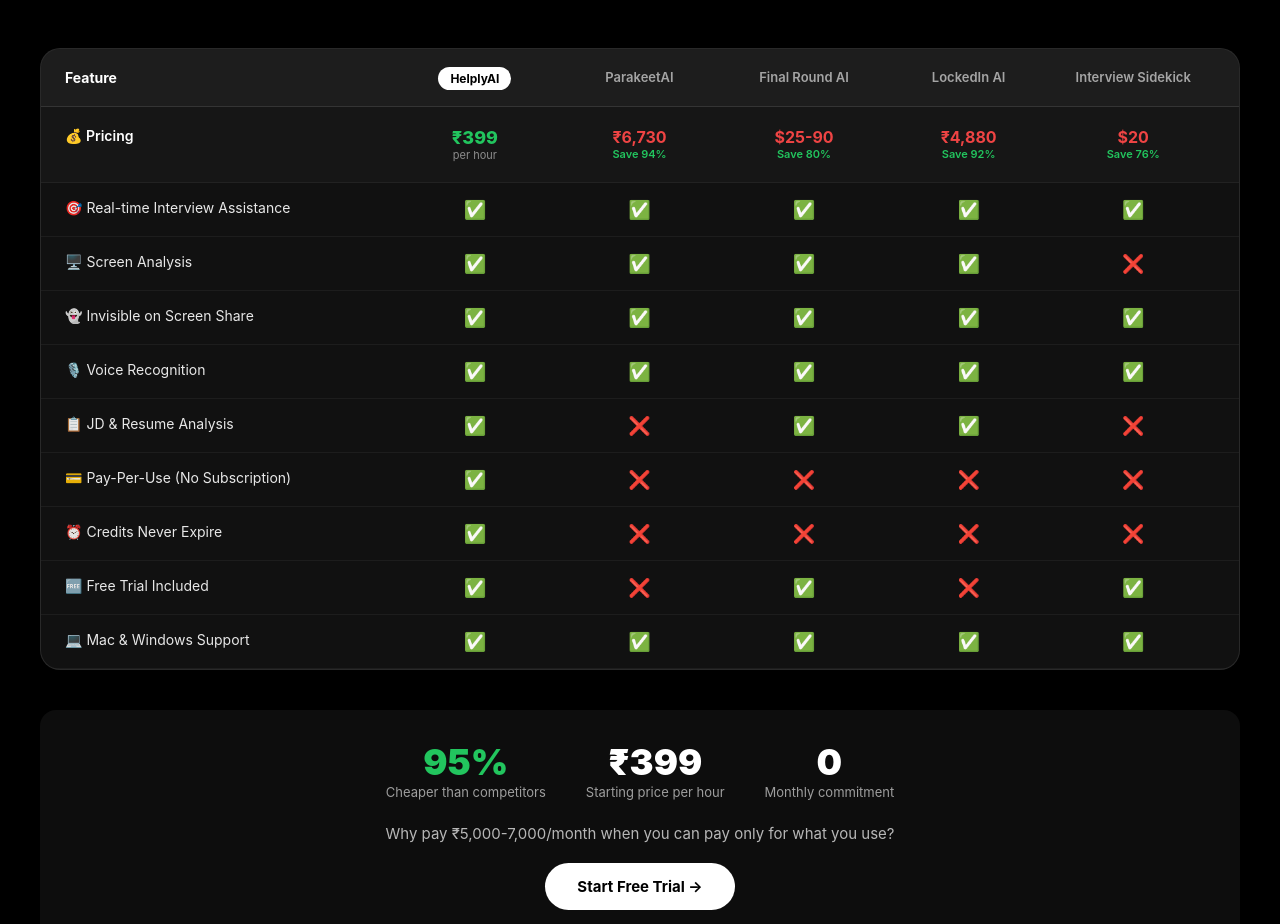
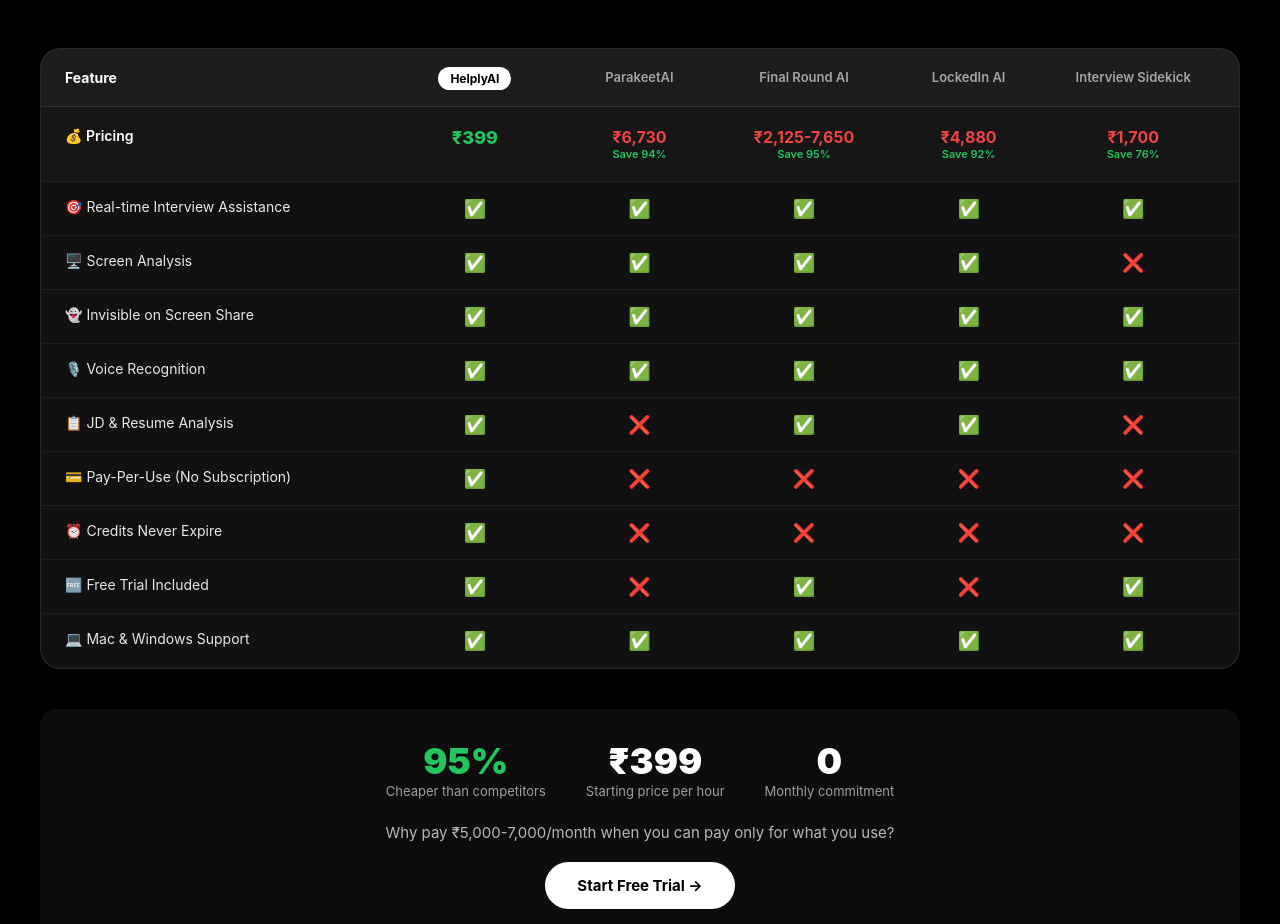
Before and after one commit to jos1996/AIAstent-Web, a React (Vite) app: page / in a window 1280 px wide. Shown: the part 3945-4869 px from the top of the page. Built offline with nearby package versions, Linux system fonts and the light colour scheme; no server answers.

Commit message:
Update pricing: Remove 'per hour' text, convert all USD prices to INR

```diff
--- a/src/pages/HomePage.tsx
+++ b/src/pages/HomePage.tsx
@@ -981,22 +981,21 @@ export default function HomePage() {
               <div style={{ color: '#fff', fontSize: 14, fontWeight: 600 }}>💰 Pricing</div>
               <div style={{ textAlign: 'center' }}>
                 <span style={{ color: '#22c55e', fontSize: 18, fontWeight: 800 }}>₹399</span>
-                <span style={{ color: 'rgba(255,255,255,0.5)', fontSize: 11, display: 'block' }}>per hour</span>
               </div>
               <div style={{ textAlign: 'center' }}>
                 <span style={{ color: '#ef4444', fontSize: 16, fontWeight: 700 }}>₹6,730</span>
                 <span style={{ color: '#22c55e', fontSize: 11, display: 'block', fontWeight: 600 }}>Save 94%</span>
               </div>
               <div style={{ textAlign: 'center' }}>
-                <span style={{ color: '#ef4444', fontSize: 16, fontWeight: 700 }}>$25-90</span>
-                <span style={{ color: '#22c55e', fontSize: 11, display: 'block', fontWeight: 600 }}>Save 80%</span>
+                <span style={{ color: '#ef4444', fontSize: 16, fontWeight: 700 }}>₹2,125-7,650</span>
+                <span style={{ color: '#22c55e', fontSize: 11, display: 'block', fontWeight: 600 }}>Save 95%</span>
               </div>
               <div style={{ textAlign: 'center' }}>
                 <span style={{ color: '#ef4444', fontSize: 16, fontWeight: 700 }}>₹4,880</span>
                 <span style={{ color: '#22c55e', fontSize: 11, display: 'block', fontWeight: 600 }}>Save 92%</span>
               </div>
               <div style={{ textAlign: 'center' }}>
-                <span style={{ color: '#ef4444', fontSize: 16, fontWeight: 700 }}>$20</span>
+                <span style={{ color: '#ef4444', fontSize: 16, fontWeight: 700 }}>₹1,700</span>
                 <span style={{ color: '#22c55e', fontSize: 11, display: 'block', fontWeight: 600 }}>Save 76%</span>
               </div>
             </div>
```
